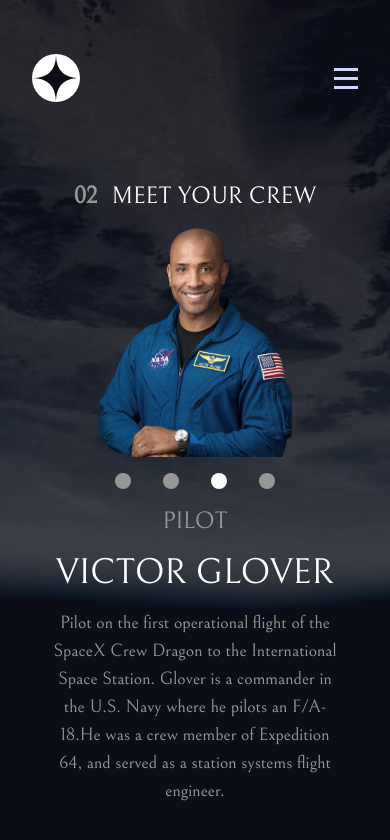
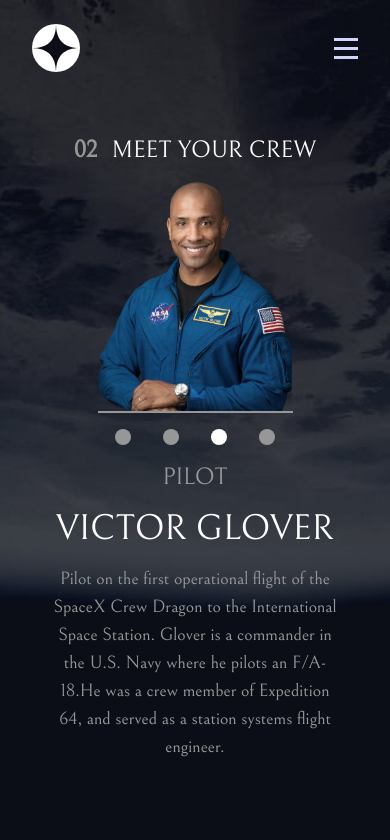
Before and after one commit to alisonnbarbosaa/space_tourism_multi-page_website, a React (Vite) app: page /crew_pilot in a window 390 px wide. Shown: the top 840 px of the page. Built offline with nearby package versions, Linux system fonts and the light colour scheme.

Commit message:
mudando height do header na versão mobile

```diff
--- a/src/components/layout/ContainerCrew.jsx
+++ b/src/components/layout/ContainerCrew.jsx
@@ -19,7 +19,7 @@
           <NavBarCrew />
         </div>
       </div>
-      <div className="w-1/2 flex justify-center">
+      <div className="w-1/2 flex justify-center max-sm:border-b-2 border-[#979797]">
         <img src={img} alt="" className="h-full" />
       </div>
       <h3 className="uppercase text-2xl text-white pb-4 min-[640px]:hidden">
--- a/src/components/layout/ContainerDestination.jsx
+++ b/src/components/layout/ContainerDestination.jsx
@@ -10,7 +10,7 @@
   spanP2,
 }) {
   return (
-    <section className="flex justify-around h-full w-full max-sm:flex-col max-sm:items-center max-sm:gap-8 max-sm:pb-4 max-sm:pt-8 max-sm:h-min">
+    <section className="flex justify-around h-full w-full max-sm:flex-col max-sm:items-center max-sm:gap-8 max-sm:pb-4 max-sm:h-min">
       <div className="w-1/2 max-sm:w-full flex flex-col justify-around items-center max-sm:gap-8">
         <h2 className="uppercase text-xl text-white">
           <span className="text-[#979797] font-bold pr-2">01</span>
--- a/src/components/layout/Header.jsx
+++ b/src/components/layout/Header.jsx
@@ -4,7 +4,7 @@
 
 export default function Header() {
   return (
-    <header className="h-1/6 flex justify-between items-center min-[640px]:pl-12 max-sm:px-8 max-sm:pt-4">
+    <header className="h-1/6 flex justify-between items-center min-[640px]:pl-12 max-sm:px-8 max-sm:h-24">
       <Link to="/">
         <img src={logo} alt="logo" />
       </Link>
--- a/src/components/pages/Home.jsx
+++ b/src/components/pages/Home.jsx
@@ -7,7 +7,7 @@
         <h2 className="text-[#979797] uppercase text-xl">
           So, you want to travel to
         </h2>
-        <h1 className="text-white uppercase text-9xl max-sm:text-6xl">Space</h1>{" "}
+        <h1 className="text-white uppercase text-9xl max-sm:text-7xl">Space</h1>{" "}
         <p className="text-[#979797] text-lg max-sm:text-center">
           Let’s face it; if you want to go to space, you might as well genuinely
           go to outer space and not hover kind of on the edge of it. Well sit
@@ -17,7 +17,7 @@
       </div>
       <div className="w-1/3 max-sm:h-1/2 flex flex-col justify-center items-center max-sm:w-full">
         <Link to="destination_moon">
-          <button className="uppercase text-2xl w-56 h-56 rounded-full bg-white hover:w-60 hover:h-60 duration-200 max-sm:w-40 max-sm:h-40 max-sm:hover:w-44 max-sm:hover:h-44">
+          <button className="uppercase text-2xl w-60 h-60 rounded-full bg-white hover:w-64 hover:h-64 duration-200 max-sm:w-40 max-sm:h-40 max-sm:hover:w-44 max-sm:hover:h-44">
             Explore
           </button>
         </Link>
```
